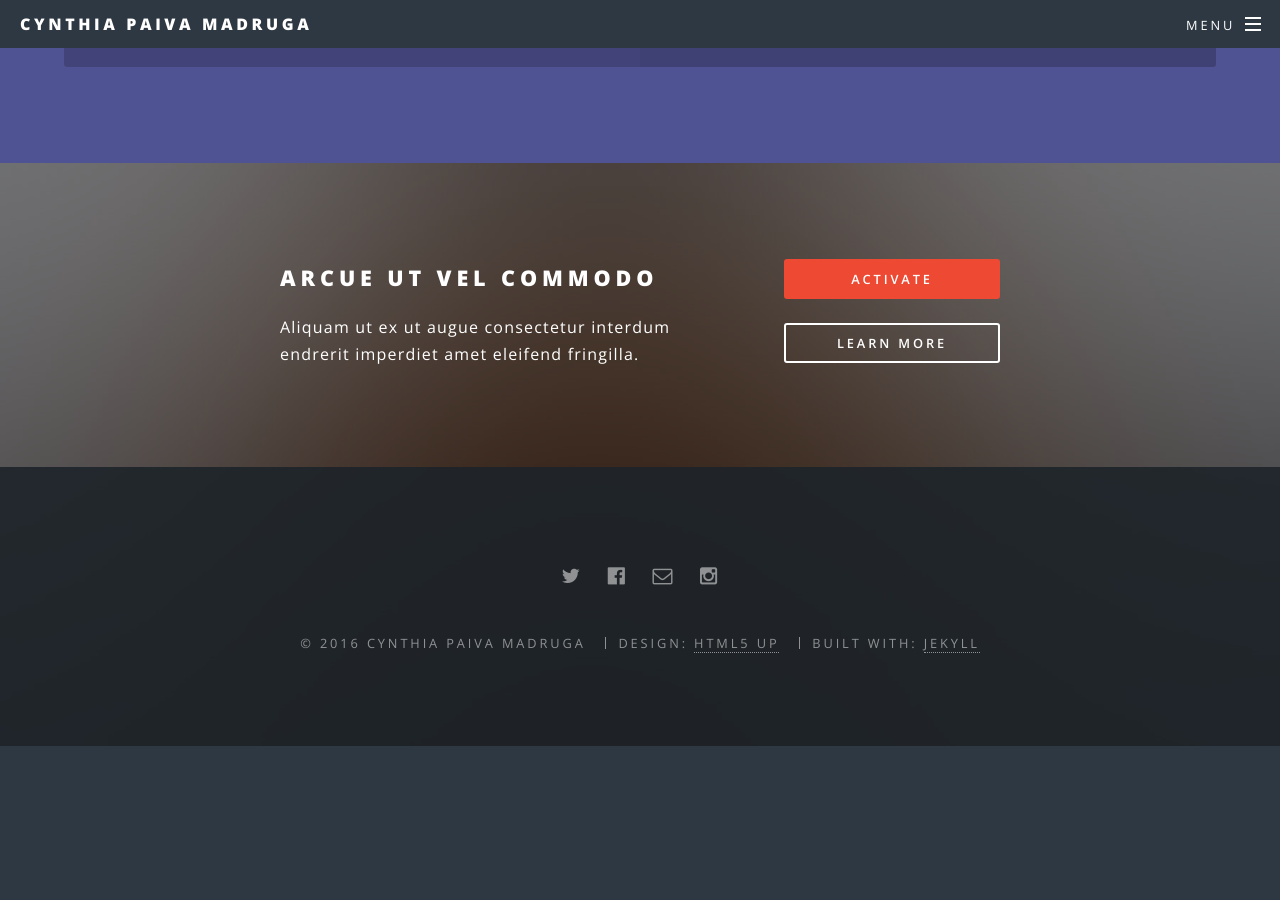
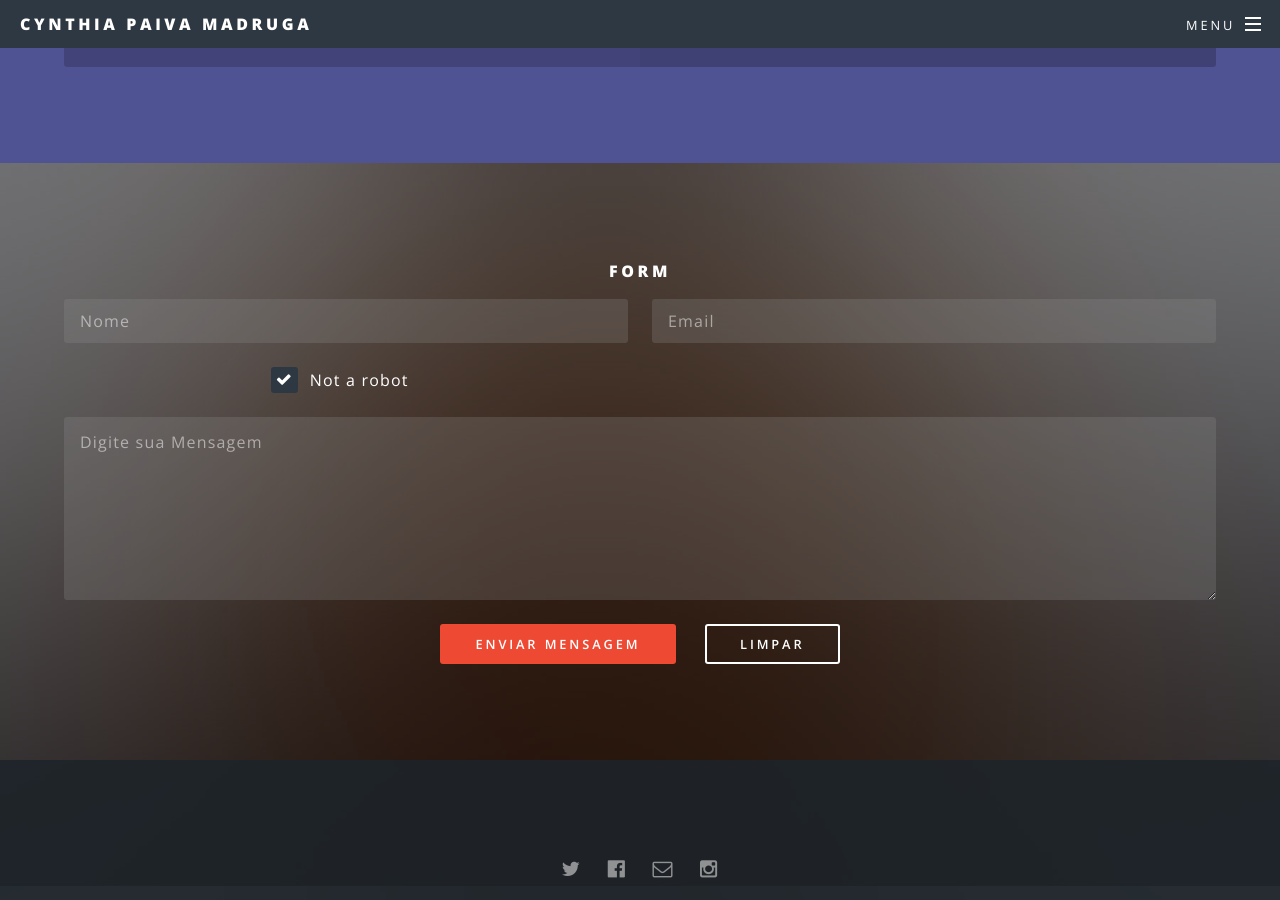
Before and after one commit to cynthiapaivam/cynthiapaivam.github-io, a Jekyll site: the page built from index.html, in a window 1280 px wide and 900 px high, scrolled down 3665 px. Built offline with Jekyll 4.4.1, drawn with Linux system fonts in a browser that asks for light colours; before the commit the page ends 4411 px from its top, so only the background shows below that.

Commit message:
Adds form contact

```diff
--- a/index.html
+++ b/index.html
@@ -101,15 +101,32 @@ layout: landing
 </section>
 
 <!-- CTA -->
-<section id="cta" class="wrapper style4">
+<section id="contact" class="wrapper style4 special">
 	<div class="inner">
-		<header>
-			<h2>Arcue ut vel commodo</h2>
-			<p>Aliquam ut ex ut augue consectetur interdum endrerit imperdiet amet eleifend fringilla.</p>
-		</header>
-		<ul class="actions vertical">
-			<li><a href="#" class="button fit special">Activate</a></li>
-			<li><a href="#" class="button fit">Learn More</a></li>
-		</ul>
+		<h4>Form</h4>
+		<form method="post" action="https://formspree.io/cynthiapaivam@gmail.com">
+			<div class="row uniform">
+				<div class="6u 12u$(xsmall)">
+					<input type="text" name="name" id="name" value="" placeholder="Nome" />
+				</div>
+				<div class="6u$ 12u$(xsmall)">
+					<input type="email" name="_replyto" id="email" value="" placeholder="Email" />
+				</div>
+				<div class="6u$ 12u$(small)">
+					<input type="checkbox" id="demo-human" name="demo-human" checked>
+					<label for="demo-human">Not a robot</label>
+				</div>
+				<div class="12u$">
+					<textarea name="message" id="message" placeholder="Digite sua Mensagem" rows="6"></textarea>
+				</div>
+				<div class="12u$">
+					<ul class="actions">
+						<li><input type="submit" value="Enviar Mensagem" class="special" /></li>
+						<li><input type="reset" value="Limpar" /></li>
+					</ul>
+				</div>
+			</div>
+		</form>
+
 	</div>
 </section>
```
